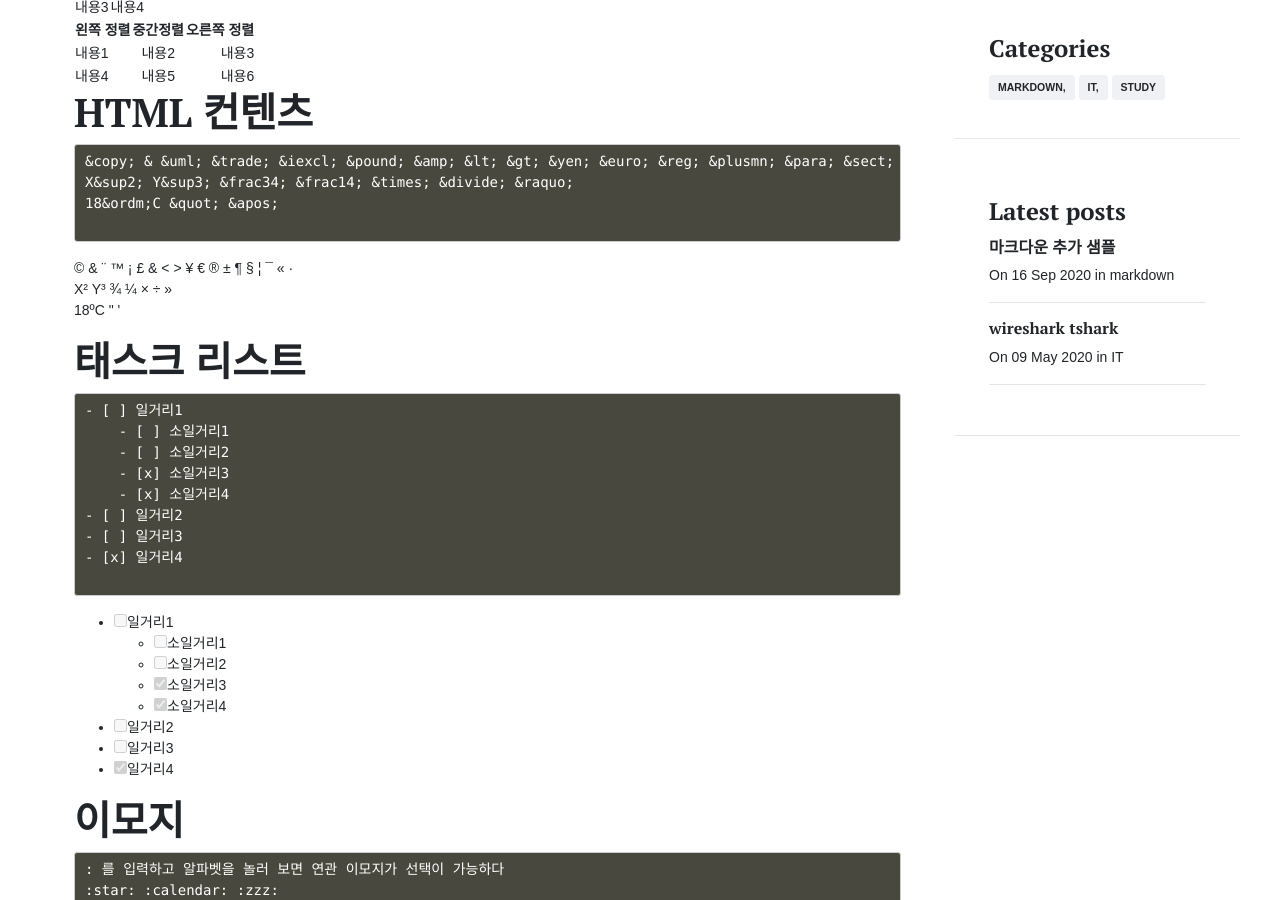
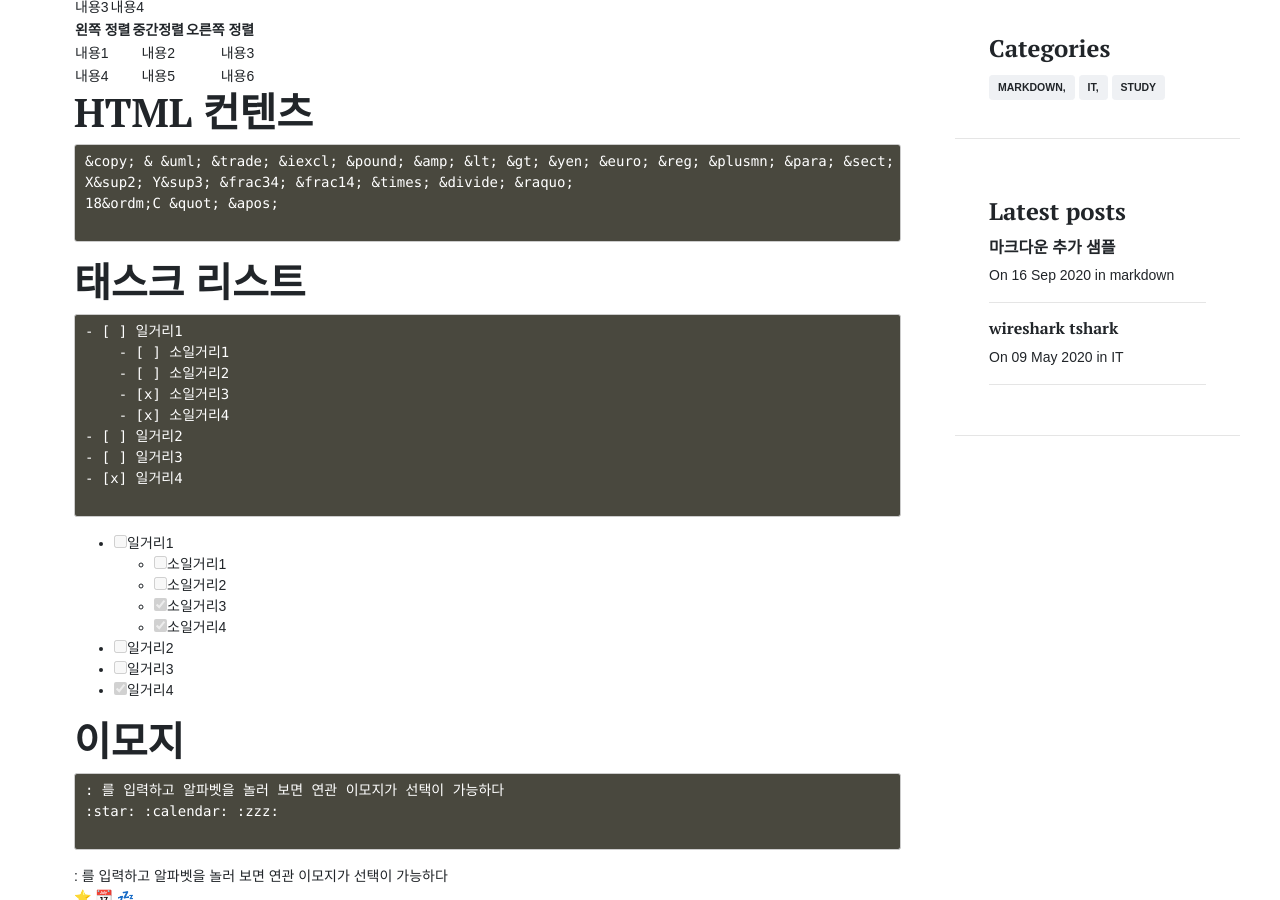
Before and after one commit to cholchori/cholchori.github.io, a Jekyll site: the page built from _posts/2020-09-16-markdown-ext.md, in a window 1280 px wide and 900 px high, scrolled down 4922 px. Built offline with Jekyll 4.4.1, drawn with Linux system fonts in a browser that asks for light colours; emoji names are drawn with the system emoji font; some web fonts are replaced; comment, search, counter and statistics services are not loaded.

Commit message:
Update 2020-09-16-markdown-ext.md

````diff
--- a/_posts/2020-09-16-markdown-ext.md
+++ b/_posts/2020-09-16-markdown-ext.md
@@ -207,10 +207,6 @@ X&sup2; Y&sup3; &frac34; &frac14; &times; &divide; &raquo;
 
 ```
 
-&copy; & &uml; &trade; &iexcl; &pound; &amp; &lt; &gt; &yen; &euro; &reg; &plusmn; &para; &sect; &brvbar; &macr; &laquo; &middot;
-X&sup2; Y&sup3; &frac34; &frac14; &times; &divide; &raquo;
-18&ordm;C &quot; &apos;
-
 # 태스크 리스트
 ```
 - [ ] 일거리1
````
